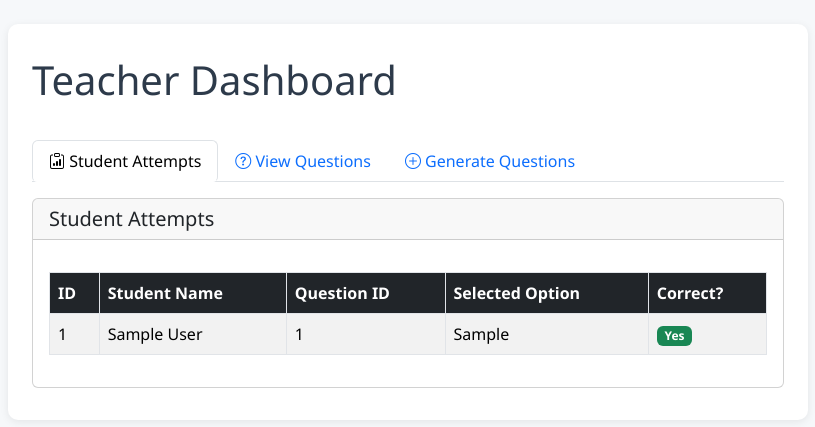
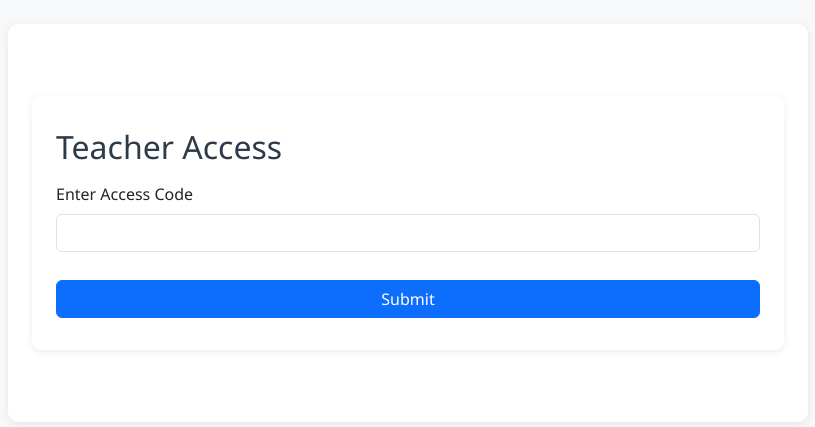
Before and after one commit to MuhammadAbu-Bakr/QuantPrep-Bot, a Flask app: page /teacher in a window 1280 px wide. Shown: the top 427 px of the page, without its empty margins (232-1047 px from the left). Run offline with Flask 3, Linux system fonts and the light colour scheme; tables that the repository leaves empty hold one stand-in row (values such as "Sample post").

Commit message:
Implement access code authentication for students and teachers; enhance UI with new authentication forms and styles.

```diff
--- a/app/__init__.py
+++ b/app/__init__.py
@@ -1,11 +1,13 @@
 from flask import Flask
 from flask_sqlalchemy import SQLAlchemy
-from config import SECRET_KEY, SQLALCHEMY_DATABASE_URI
+from config import SECRET_KEY, SQLALCHEMY_DATABASE_URI, TEACHER_ACCESS_CODE, STUDENT_ACCESS_CODE
 from datetime import timedelta
 
 app = Flask(__name__)
 app.config['SECRET_KEY'] = SECRET_KEY
 app.config['SQLALCHEMY_DATABASE_URI'] = SQLALCHEMY_DATABASE_URI
+app.config['TEACHER_ACCESS_CODE'] = TEACHER_ACCESS_CODE
+app.config['STUDENT_ACCESS_CODE'] = STUDENT_ACCESS_CODE
 app.config['PERMANENT_SESSION_LIFETIME'] = timedelta(hours=2)
 db = SQLAlchemy(app)
 
--- a/app/routes.py
+++ b/app/routes.py
@@ -14,16 +14,31 @@ def safe_int(value, default=0):
 
 @app.route('/student', methods=['GET', 'POST'])
 def student():
-    # Handle name entry
-    if request.method == 'POST' and 'student_name' in request.form:
-        student_name = request.form.get('student_name')
-        if student_name and student_name.strip():
-            session['student_name'] = student_name.strip()
-            session['current_question_number'] = 1  # Ensure it's stored as int
-            session['question_ids'] = []
-            session['answers'] = {}
-            session['score'] = 0
-            session['ai_mode'] = False  # Track if in AI generation mode
+    if request.method == 'POST':
+        # Handle access code verification
+        if 'access_code' in request.form:
+            access_code = request.form.get('access_code')
+            if access_code == app.config['STUDENT_ACCESS_CODE']:
+                session['student_authenticated'] = True
+                return redirect(url_for('student'))
+            else:
+                flash('Invalid access code. Please try again.', 'error')
+                return render_template('student.html', show_access_form=True)
+
+        # Handle name entry (only if authenticated)
+        if not session.get('student_authenticated'):
+            flash('Please enter the access code first.', 'error')
+            return render_template('student.html', show_access_form=True)
+
+        if 'student_name' in request.form:
+            student_name = request.form.get('student_name')
+            if student_name and student_name.strip():
+                session['student_name'] = student_name.strip()
+                session['current_question_number'] = 1  # Ensure it's stored as int
+                session['question_ids'] = []
+                session['answers'] = {}
+                session['score'] = 0
+                session['ai_mode'] = False  # Track if in AI generation mode
 
             # Get 30 random questions
             all_questions = Question.query.all()
@@ -173,8 +188,20 @@ def logout():
     """Legacy logout route - redirects to end_session"""
     return redirect(url_for('end_session'))
 
-@app.route('/teacher')
+@app.route('/teacher', methods=['GET', 'POST'])
 def teacher():
+    if request.method == 'POST' and 'access_code' in request.form:
+        access_code = request.form.get('access_code')
+        if access_code == app.config['TEACHER_ACCESS_CODE']:
+            session['teacher_authenticated'] = True
+            return redirect(url_for('teacher'))
+        else:
+            flash('Invalid access code. Please try again.', 'error')
+            return render_template('teacher.html', show_access_form=True)
+
+    if not session.get('teacher_authenticated'):
+        return render_template('teacher.html', show_access_form=True)
+
     questions = Question.query.all()
     questions_data = []
     for q in questions:
--- /dev/null
+++ b/app/templates/auth_form.html
@@ -0,0 +1,12 @@
+{% macro auth_form(role) %}
+<div class="auth-form">
+    <h2>{{ role }} Access</h2>
+    <form method="POST">
+        <div class="mb-3">
+            <label for="access_code" class="form-label">Enter Access Code</label>
+            <input type="password" class="form-control" id="access_code" name="access_code" required>
+        </div>
+        <button type="submit" class="btn btn-primary w-100">Submit</button>
+    </form>
+</div>
+{% endmacro %}
--- a/app/templates/teacher.html
+++ b/app/templates/teacher.html
@@ -1,5 +1,31 @@
 {% extends 'base.html' %}
+{% from 'auth_form.html' import auth_form %}
+
+{% block title %}Teacher Dashboard - QuantPrep Bot{% endblock %}
+
+{% block extra_css %}
+<style>
+  .auth-form {
+    max-width: 400px;
+    margin: 40px auto;
+    padding: 20px;
+    background: white;
+    border-radius: 8px;
+    box-shadow: 0 2px 4px rgba(0,0,0,0.1);
+  }
+  .auth-form h2 {
+    margin-bottom: 20px;
+    text-align: center;
+  }
+</style>
+{% endblock %}
+
 {% block content %}
+  {% if show_access_form %}
+  <div class="container">
+    {{ auth_form('Teacher') }}
+  </div>
+  {% else %}
   <div class="row">
     <div class="col-12">
       <h1 class="mb-4">Teacher Dashboard</h1>
@@ -223,4 +249,5 @@
       </div>
     </div>
   </div>
+  {% endif %}
 {% endblock %}
--- a/config.py
+++ b/config.py
@@ -10,3 +10,7 @@ GOOGLE_API_KEY = os.getenv('GOOGLE_API_KEY')
 # Flask Configuration
 SECRET_KEY = os.getenv('SECRET_KEY', 'your_secret_key_here')
 SQLALCHEMY_DATABASE_URI = 'sqlite:///questions.db'
+
+# Access Codes
+TEACHER_ACCESS_CODE = os.getenv('TEACHER_ACCESS_CODE', 'TEACH2025')  # Change this in production
+STUDENT_ACCESS_CODE = os.getenv('STUDENT_ACCESS_CODE', 'STUD2025')   # Change this in production
```
Also changed, not shown: app/templates/student.html (+21 -2 lines), 1 other file.
